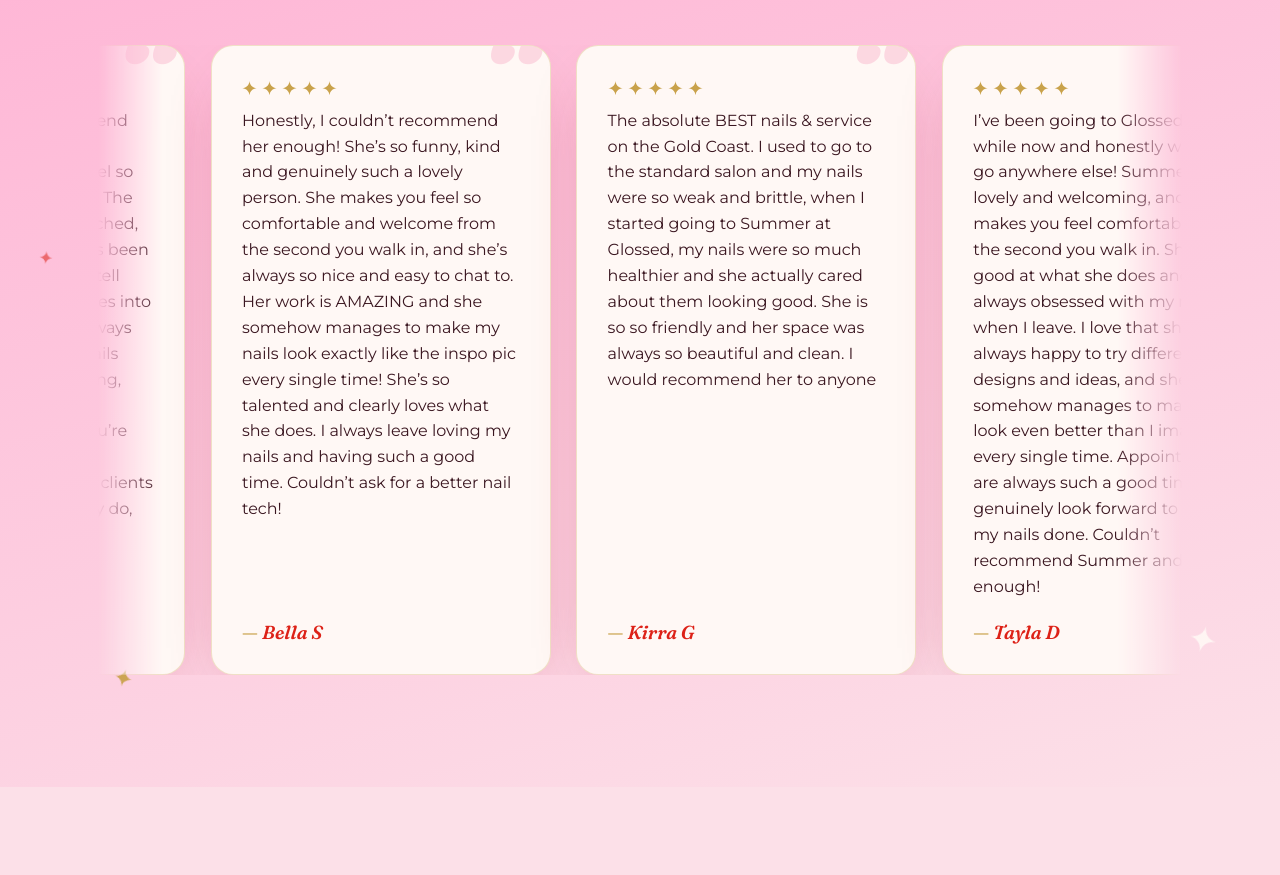
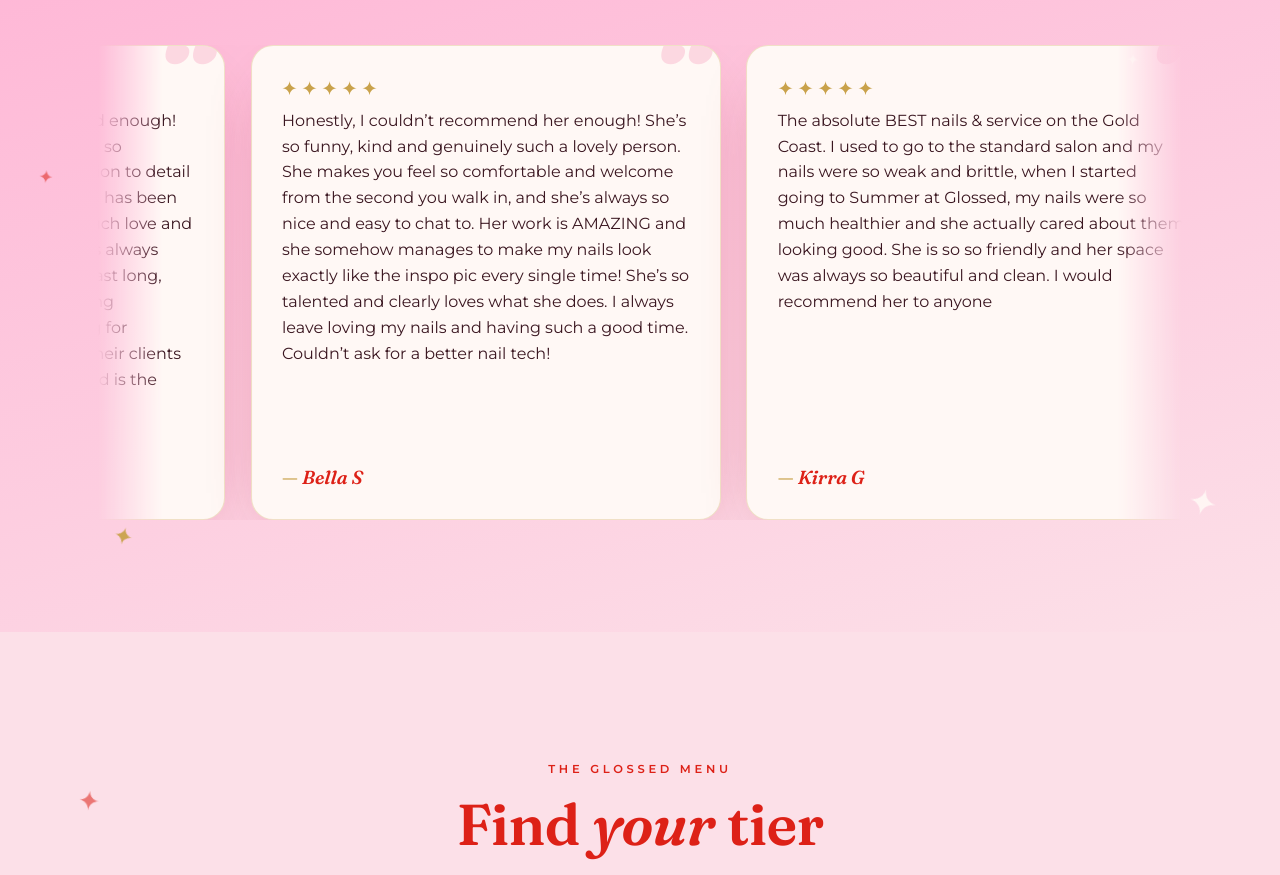
Before and after one commit to LovelockAdvertising/glossed-nail-lounge, a plain HTML site: page index.html in a window 1280 px wide. Shown: the part 1844-2719 px from the top of the page. Drawn offline with Linux system fonts and the light colour scheme; animation ran at ten frames a second.

Commit message:
Widen review cards so testimonials are shorter and easier to read
Increase review card width (340px -> 470px) and remove the 34ch text
measure cap so longer reviews wrap in fewer lines.

Co-Authored-By: Claude Opus 4.8 <noreply@anthropic.com>

```diff
--- a/index.html
+++ b/index.html
@@ -592,7 +592,7 @@ body{ padding-bottom:72px; }               /* room for the fixed bar */
 
 .review{
   flex:0 0 auto;
-  width:clamp(272px, 80vw, 340px);
+  width:clamp(300px, 86vw, 470px);
   margin-right:clamp(1rem,2.4vw,1.6rem);
   position:relative;
   display:flex; flex-direction:column;
@@ -614,7 +614,7 @@ body{ padding-bottom:72px; }               /* room for the fixed bar */
 .review__stars{ display:flex; gap:.32rem; margin-bottom:.9rem; color:var(--gold); }
 .review__stars span{ width:15px; height:15px; }
 .review__stars svg{ width:100%; height:100%; fill:currentColor; }
-.review__text{ font-size:1rem; line-height:1.62; margin:0 0 1.1rem; max-width:34ch; position:relative; }
+.review__text{ font-size:1rem; line-height:1.62; margin:0 0 1.1rem; max-width:none; position:relative; }
 .review__name{
   font-family:var(--display); font-style:italic; font-weight:600;
   font-size:1.18rem; color:var(--cherry); margin:auto 0 0;   /* pin to card bottom */
```
